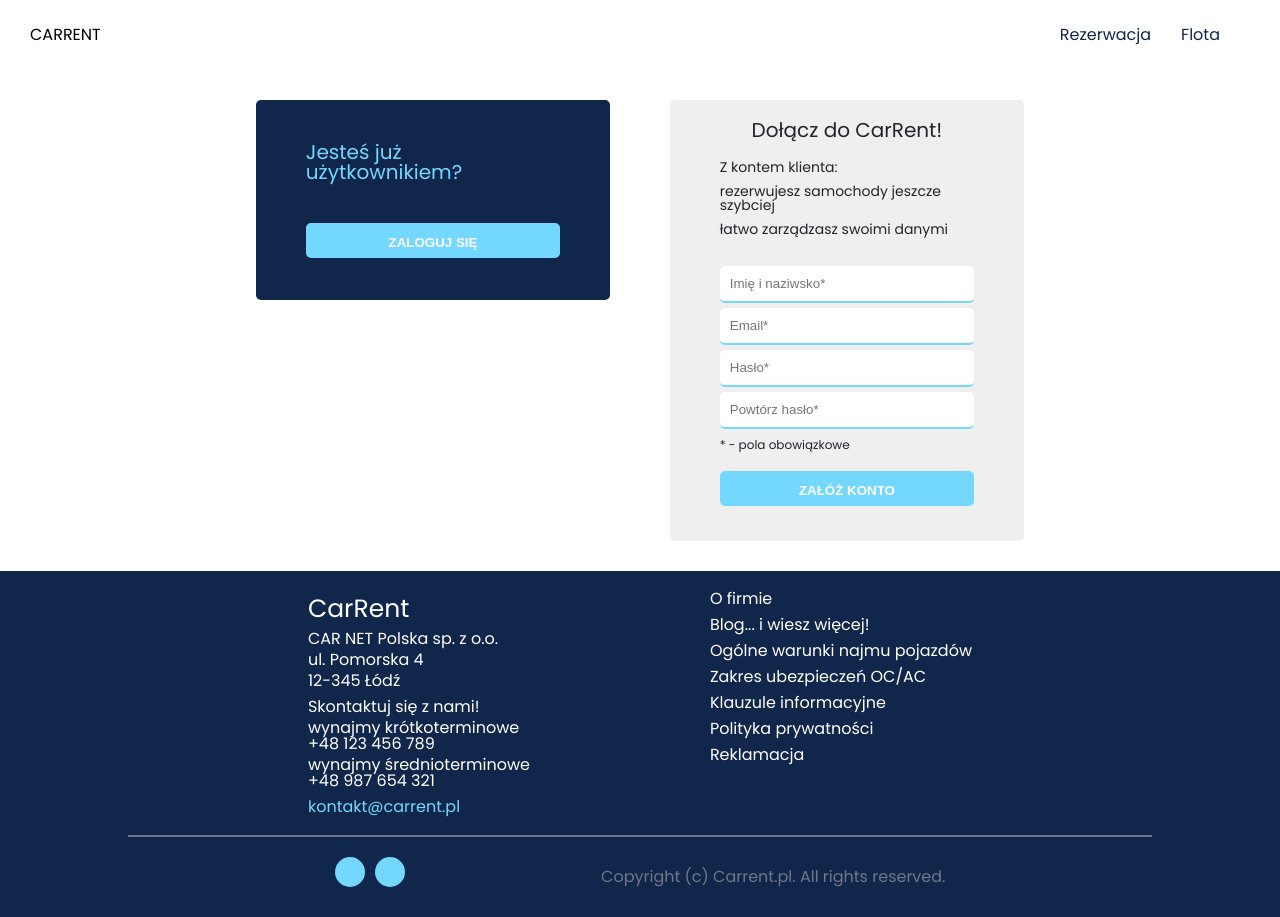
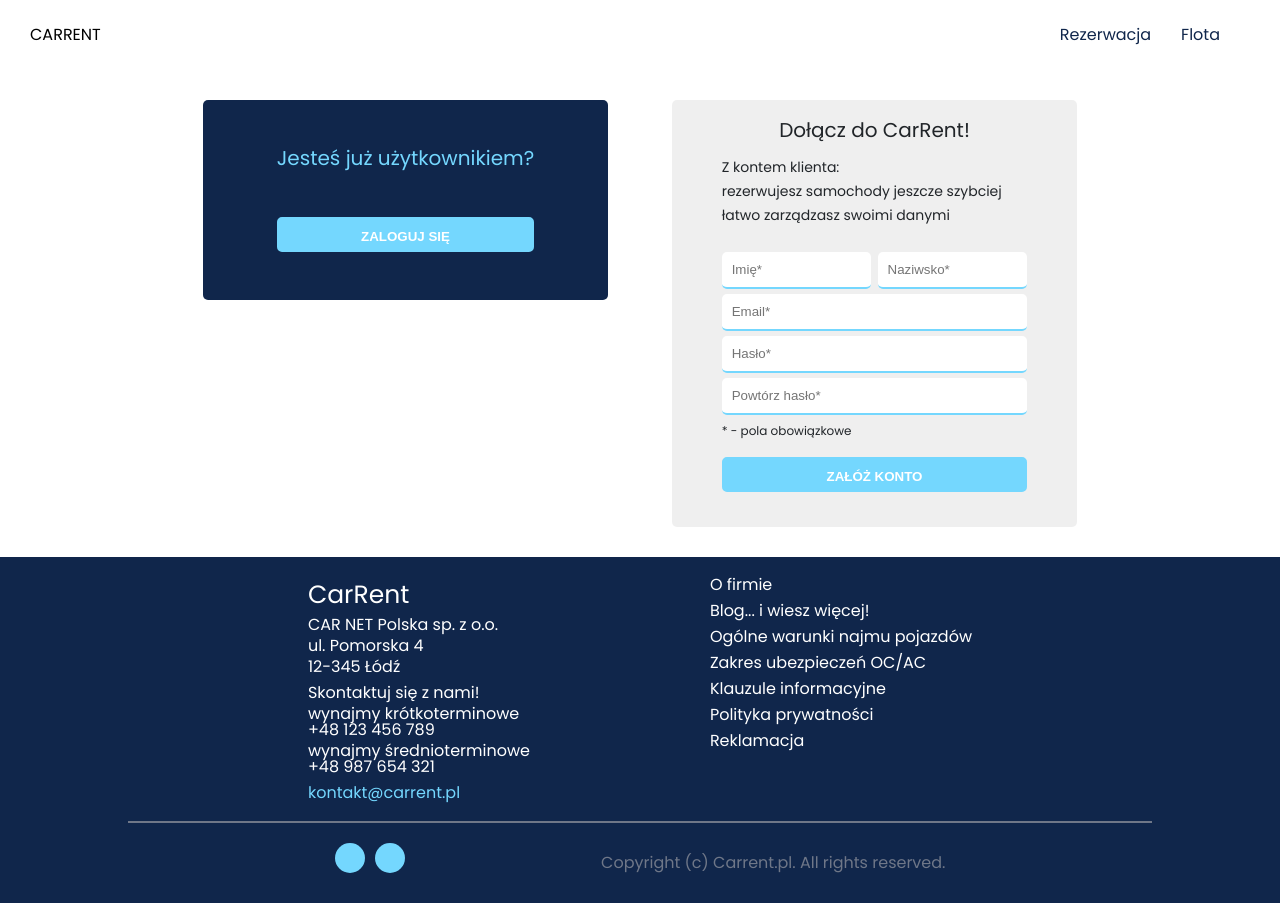
Before and after one commit to theWebCookie/car-rental, a Next.js app: page /login in a window 1280 px wide. Both pictures are taken after a click on the button "ZAŁÓŻ KONTO". Built offline with nearby package versions, Linux system fonts and the light colour scheme.

Commit message:
refactor: add seccondName in user form

```diff
--- a/app/login/page.jsx
+++ b/app/login/page.jsx
@@ -86,7 +86,10 @@ const Login = () => {
           </div>
           <div className={isHidden ? 'register-form hidden' : 'register-form'}>
             <form name='register' onSubmit={(event) => handleFormSubmit(event, '/api/auth/register')}>
-              <Input type='text' placeholder='Imię i naziwsko*' name='name' onChange={handleInputChange} />
+              <div className='two-register-inputs'>
+                <Input type='text' placeholder='Imię*' name='firstName' onChange={handleInputChange} />
+                <Input type='text' placeholder='Naziwsko*' name='seccondName' onChange={handleInputChange} />
+              </div>
               <Input type='email' placeholder='Email*' name='email' onChange={handleInputChange} />
               <Input type='password' placeholder='Hasło*' name='password' onChange={handleInputChange} />
               <Input type='password' placeholder='Powtórz hasło*' />
--- a/app/ui/login/login.css
+++ b/app/ui/login/login.css
@@ -120,6 +120,15 @@
   margin-top: 5px;
 }
 
+.two-register-inputs {
+  display: flex;
+  justify-content: space-between;
+}
+
+.two-register-inputs input {
+  width: 49%;
+}
+
 @media only screen and (max-width: 768px) {
   .login-form,
   .register-wrapper {
```
